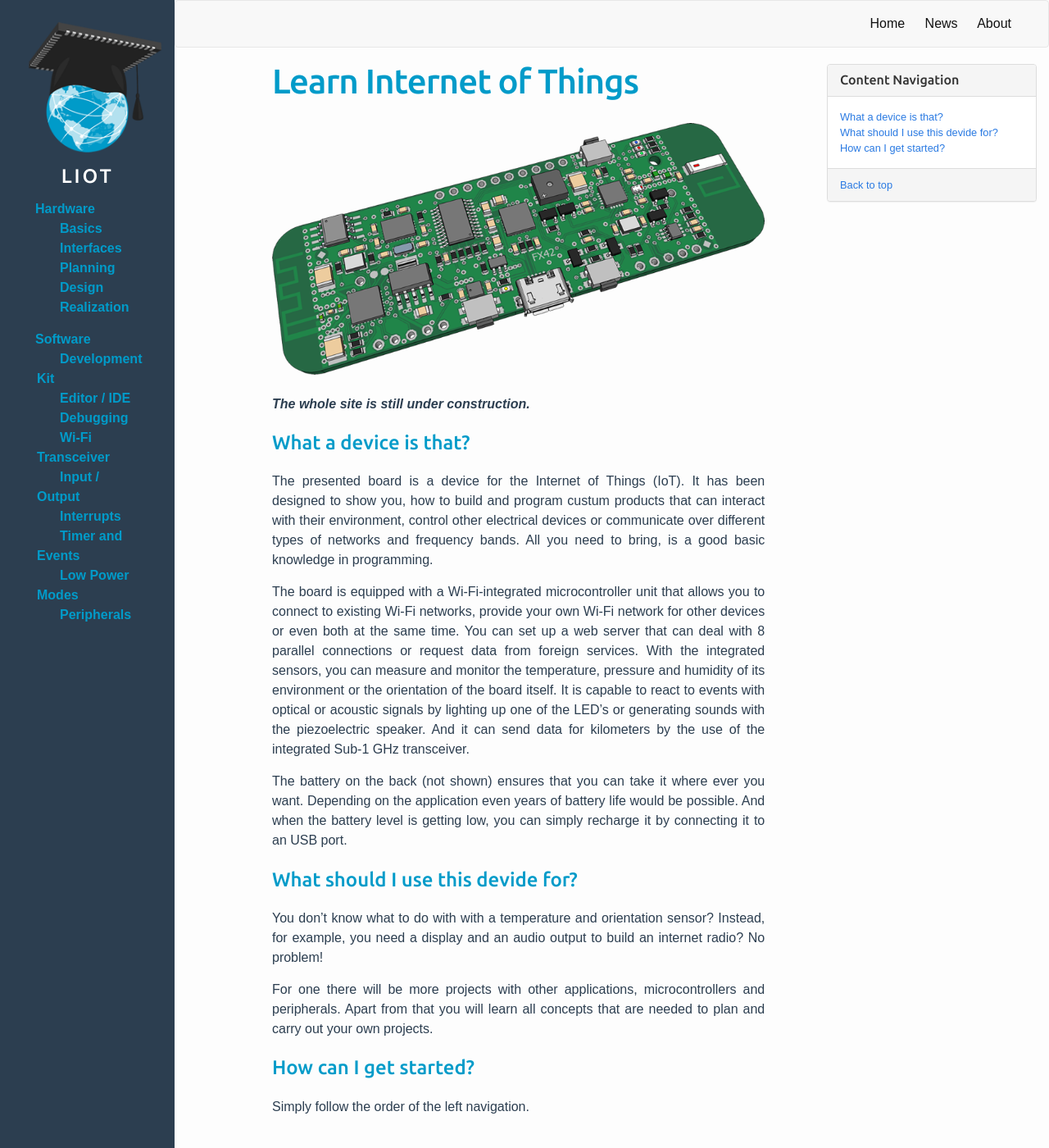
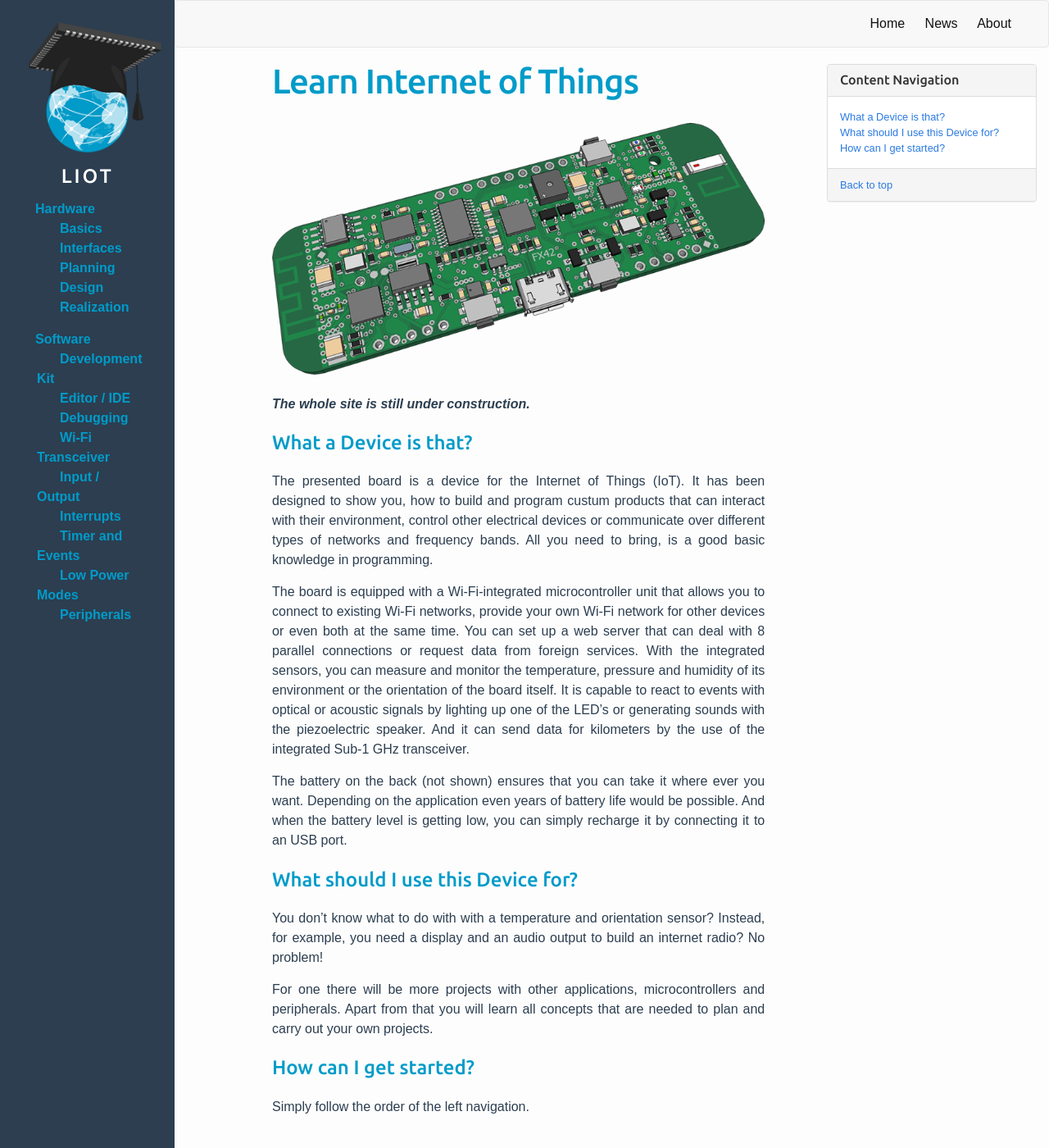
Before and after one commit to learn-internet-of-things/learn-internet-of-things.github.io, a Jekyll site: the page built from index.md, in a window 1280 px wide and 1400 px high. Shown: the whole window at 82% size. Built offline with Jekyll 4.4.1, drawn with Linux system fonts in a browser that asks for light colours; nearby versions of some CDN libraries.

Commit message:
Small fixes.

```diff
--- a/index.md
+++ b/index.md
@@ -7,7 +7,7 @@ order: 1
 
 ***The whole site is still under construction.***
 
-What a device is that?
+What a Device is that?
 ----------------------
 
 The presented board is a device for the Internet of Things (IoT).
@@ -24,7 +24,7 @@ The battery on the back (not shown) ensures that you can take it where ever you
 Depending on the application even years of battery life would be possible.
 And when the battery level is getting low, you can simply recharge it by connecting it to an USB port.
 
-What should I use this devide for?
+What should I use this Device for?
 ----------------------------------
 
 You don't know what to do with with a temperature and orientation sensor?
```
Also changed, not shown: page/software/00-software.md (+2 -3 lines).
